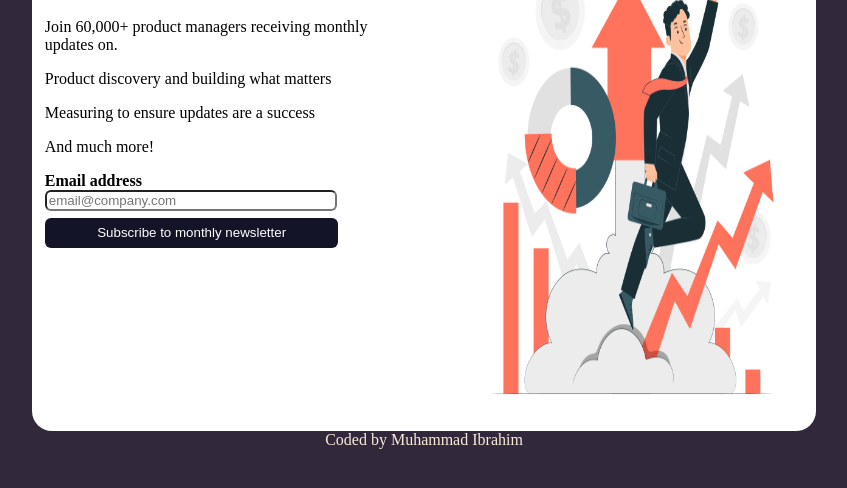
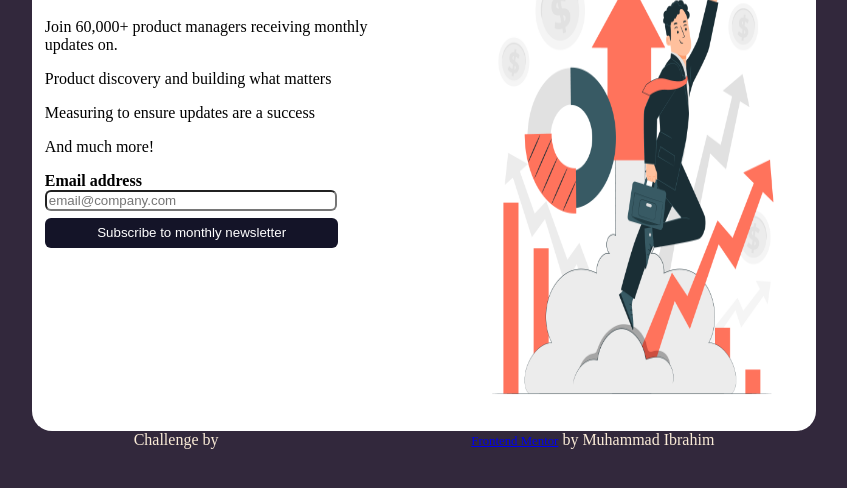
Before and after one commit to ibrahimpadhaan/newsletter-sign-up-with-success-message, a plain HTML site: page index.html in a window 1280 px wide. Shown: the part 112-600 px from the top of the page, without its empty margins (216-1063 px from the left). Drawn offline with Linux system fonts and the light colour scheme.

```diff
--- a/index.html
+++ b/index.html
@@ -43,7 +43,7 @@
             <img class="image" src="6817300.jpg" width="40%" height="100%">
         </div>
         <div style="margin: auto;">
-        <p style="color: antiquewhite;  margin:auto; text-align: center">Coded by Muhammad Ibrahim</p>
+        <p style="color: antiquewhite;  margin:auto; text-align: center">Challenge by<span><a href="https://www.frontendmentor.io/">Frontend Mentor</a></span> by Muhammad Ibrahim</p>
         </div>
     </body>
 </html>
```
